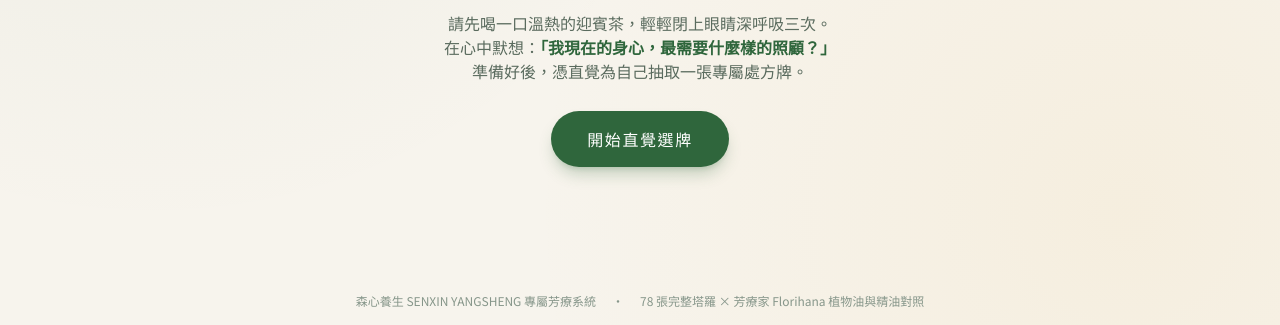
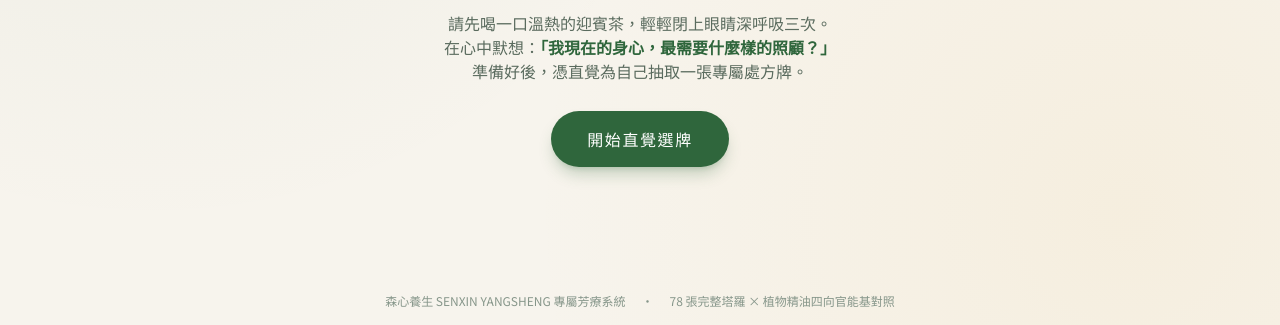
Before and after one commit to a90141561415/Ys, a plain HTML site: page index.html in a window 1280 px wide. Shown: the part 475-800 px from the top of the page. Drawn offline with nearby package versions, Linux system fonts and the light colour scheme.

Commit message:
更新 index.html

```diff
--- a/index.html
+++ b/index.html
@@ -425,7 +425,7 @@
     <footer class="w-full max-w-6xl mx-auto px-4 py-4 flex flex-wrap items-center justify-center gap-x-4 gap-y-1 text-xs text-ink-muted text-center">
       <span>森心養生 SENXIN YANGSHENG 專屬芳療系統</span>
       <span>•</span>
-      <span>78 張完整塔羅 × 芳療家 Florihana 植物油與精油對照</span>
+      <span>78 張完整塔羅 × 植物精油四向官能基對照</span>
     </footer>
   </div>
 
```
